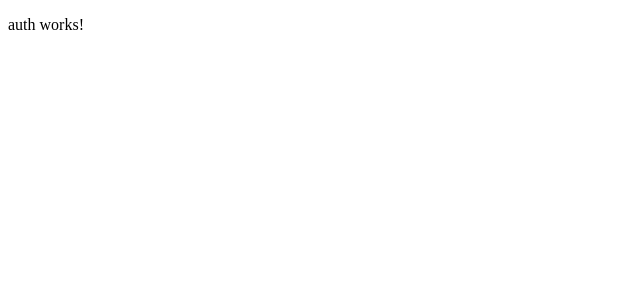
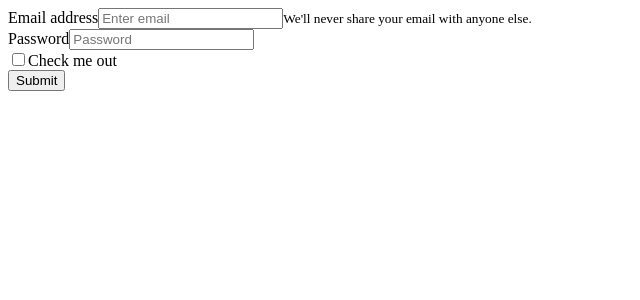
Before and after one commit to Abdulrahman-jarkas/Parent-ApS---Assessment---Abdulrhman-jarkas, an Angular app: page /auth in a window 1280 px wide. Shown: the top 300 px of the page, without its empty margins (0-640 px from the left). Built offline with nearby package versions, Linux system fonts and the light colour scheme.

Commit message:
add bootstrap

```diff
--- a/angular.json
+++ b/angular.json
@@ -20,18 +20,11 @@
             "outputPath": "dist/parent-task",
             "index": "src/index.html",
             "browser": "src/main.ts",
-            "polyfills": [
-              "zone.js"
-            ],
+            "polyfills": ["zone.js"],
             "tsConfig": "tsconfig.app.json",
             "inlineStyleLanguage": "scss",
-            "assets": [
-              "src/favicon.ico",
-              "src/assets"
-            ],
-            "styles": [
-              "src/styles.scss"
-            ],
+            "assets": ["src/favicon.ico", "src/assets"],
+            "styles": ["src/styles.scss"],
             "scripts": []
           },
           "configurations": {
@@ -79,20 +72,17 @@
         "test": {
           "builder": "@angular-devkit/build-angular:karma",
           "options": {
-            "polyfills": [
-              "zone.js",
-              "zone.js/testing"
-            ],
+            "polyfills": ["zone.js", "zone.js/testing"],
             "tsConfig": "tsconfig.spec.json",
             "inlineStyleLanguage": "scss",
-            "assets": [
-              "src/favicon.ico",
-              "src/assets"
+            "assets": ["src/favicon.ico", "src/assets"],
+            "styles": [
+              "src/styles.scss",
+              "node_modules/bootstrap/scss/bootstrap.scss"
             ],
-            "styles": [
-              "src/styles.scss"
-            ],
-            "scripts": []
+            "scripts": [
+              "node_modules/bootstrap/dist/js/bootstrap.bundle.min.js"
+            ]
           }
         }
       }
--- a/package.json
+++ b/package.json
@@ -18,6 +18,7 @@
     "@angular/platform-browser": "^17.0.0",
     "@angular/platform-browser-dynamic": "^17.0.0",
     "@angular/router": "^17.0.0",
+    "bootstrap": "^5.3.2",
     "rxjs": "~7.8.0",
     "tslib": "^2.3.0",
     "zone.js": "~0.14.2"
--- a/src/app/features/auth/auth.component.html
+++ b/src/app/features/auth/auth.component.html
@@ -1 +1,29 @@
-<p>auth works!</p>
+<form>
+  <div class="form-group">
+    <label for="exampleInputEmail1">Email address</label>
+    <input
+      type="email"
+      class="form-control"
+      id="exampleInputEmail1"
+      aria-describedby="emailHelp"
+      placeholder="Enter email"
+    />
+    <small id="emailHelp" class="form-text text-muted"
+      >We'll never share your email with anyone else.</small
+    >
+  </div>
+  <div class="form-group">
+    <label for="exampleInputPassword1">Password</label>
+    <input
+      type="password"
+      class="form-control"
+      id="exampleInputPassword1"
+      placeholder="Password"
+    />
+  </div>
+  <div class="form-group form-check">
+    <input type="checkbox" class="form-check-input" id="exampleCheck1" />
+    <label class="form-check-label" for="exampleCheck1">Check me out</label>
+  </div>
+  <button type="submit" class="btn btn-primary">Submit</button>
+</form>
--- a/src/app/services/auth.service.ts
+++ b/src/app/services/auth.service.ts
@@ -16,6 +16,7 @@
   }
 
   get isLoggedIn(): boolean {
+    return true;
     return !!localStorage.getItem('token');
   }
 }
```
Also changed, not shown: 1 other file (tests, documents, lock files or other folders).
